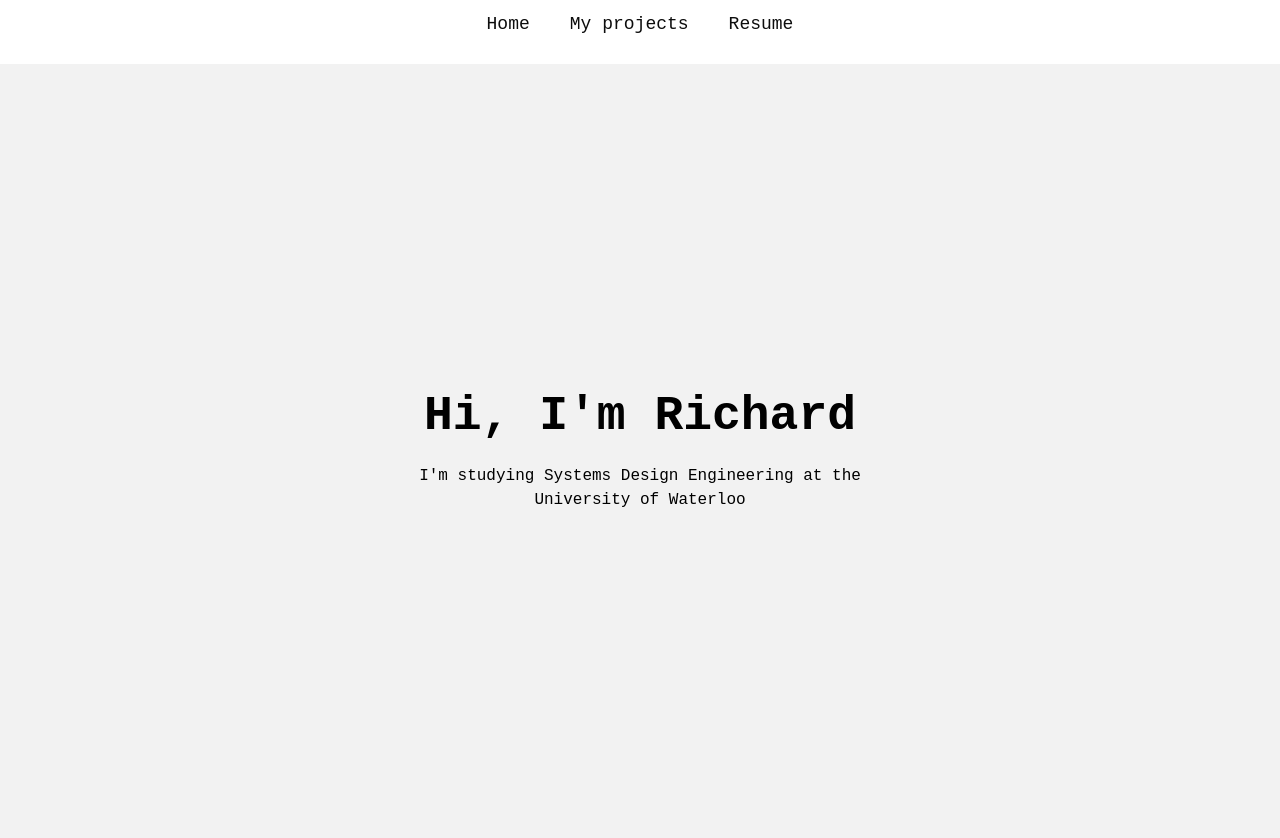
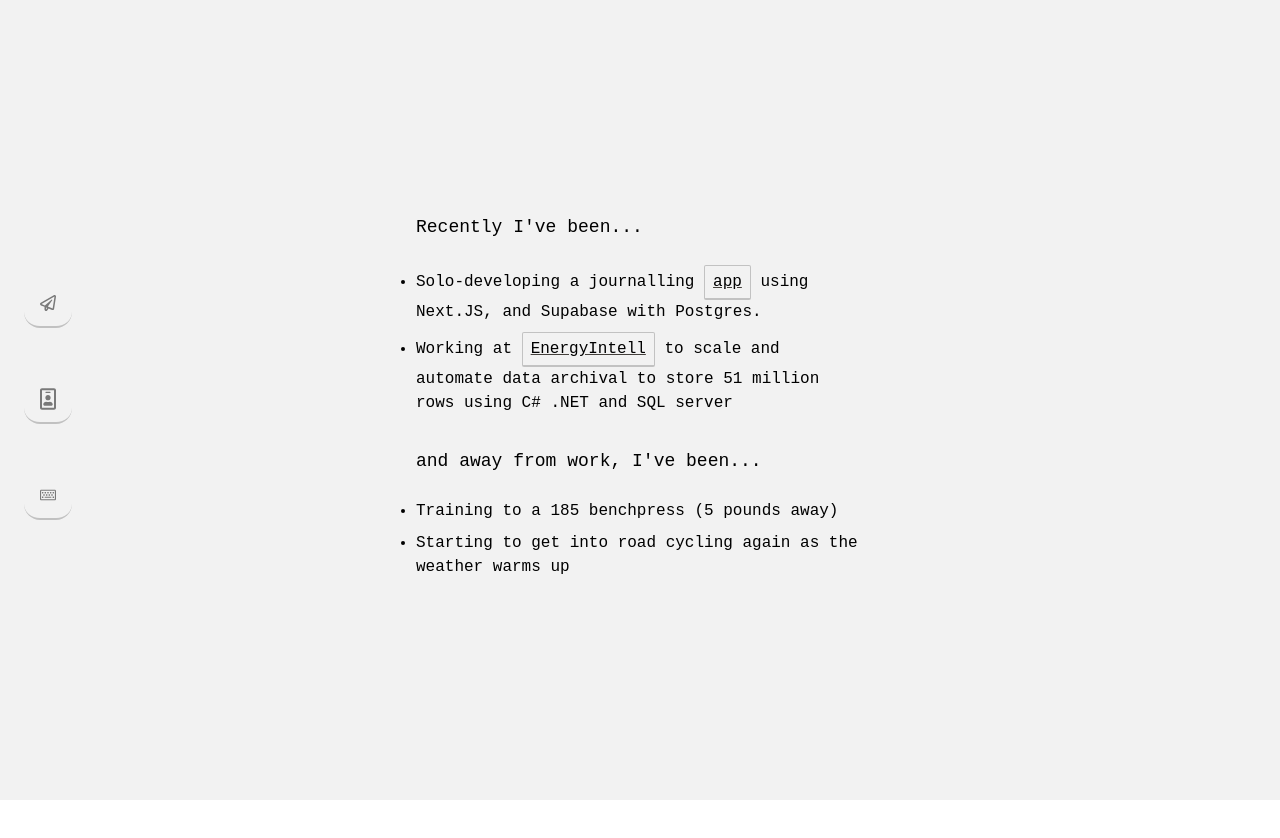
Before and after one commit to notzree/betterPersonalWebsite, a Next.js app: page /hero in a window 1280 px wide. Shown: the top 838 px of the page. After the commit the page ends 800 px from the top, so only its background shows below. Built offline with nearby package versions, Linux system fonts and the light colour scheme.

Commit message:
did some css

```diff
--- a/app/globals.css
+++ b/app/globals.css
@@ -5,3 +5,14 @@
 body {
     font-family: 'Inconsolata', monospace;
   }
+
+  @layer components {
+    .sidebar-icon {
+      @apply relative flex items-center justify-center h-12 w-12 my-6 mx-auto
+       hover:bg-stone-400 rounded-2xl hover:rounded-xl transition-all duration-300 ease-linear cursor-pointer;
+    }
+    .sidebar-tooltip {
+      @apply absolute w-auto p-2 m-2 min-w-max left-14 rounded-md text-xs
+      transition-all duration-100 scale-0 origin-left text-slate-900
+    }
+  }
--- a/app/hero/layout.jsx
+++ b/app/hero/layout.jsx
@@ -1,14 +1,8 @@
+import { FaRegIdBadge, FaRegPaperPlane, FaRegKeyboard } from "react-icons/fa";
+
 export default function DashboardLayout({ children }) {
   return (
     <section>
-        <div className="tabs justify-center text-primary mb-4">
-          <button className='tab tab-lg hover:scale-125 transition ease-in-out hover:-translate-y-1 text-primary'>Home </button>
-          <button className='tab tab-lg  hover:scale-125 transition ease-in-out hover:-translate-y-1 text-primary'>My projects</button>
-          <button className='tab tab-lg  hover:scale-125 transition ease-in-out hover:-translate-y-1 text-primary'>Resume  </button>
-        </div>
-
-
-
       {children}
     </section>
   );
--- a/app/hero/page.jsx
+++ b/app/hero/page.jsx
@@ -1,20 +1,66 @@
+"use client";
 import { PageWrapper } from "@/components/page-wrapper";
+import { motion } from "framer-motion";
+import { FaRegIdBadge, FaRegPaperPlane, FaRegKeyboard } from "react-icons/fa";
 import Link from "next/link";
 export default function Home() {
   return (
     <PageWrapper>
-      <main>
-        <div className="hero min-h-screen bg-base-200 overflow-hidden">
-          <div className="hero-content text-center">
+
+      <main className="min-h-screen flex bg-base-300">
+        <div className=" min-w-max h-screen fixed top-0 left-0  flex flex-col items-start justify-center pl-6">
+          <div className="sidebar-icon tab tab-bordered group">
+            <FaRegPaperPlane size="24" />
+            <span className="sidebar-tooltip group-hover:scale-100">
+              Introduction
+            </span>
+          </div>
+
+          <div className="sidebar-icon tab tab-bordered group">
+            <FaRegIdBadge size="24" />
+            <span className="sidebar-tooltip group-hover:scale-100">About me</span>
+          </div>
+
+          <div className="sidebar-icon tab tab-bordered group">
+            <FaRegKeyboard size="26" />
+            <span className="sidebar-tooltip group-hover:scale-100">My projects</span>
+          </div>
+        </div>
+
+        <div className="snap-y snap-mandatory h-screen w-screen overflow-y-scroll">
+        <div className="hero min-h-screen bg-base-200 snap-start">
+          <div className="hero-content ">
             <div className="max-w-md">
-              <h1 className="text-5xl font-bold">Hi, I'm Richard</h1>
-              <p className="py-6">
-                {" "}
-                I'm studying Systems Design Engineering at the University of
-                Waterloo
-              </p>
+              <motion.div className="">
+                <h2 className="mb-6 text-lg">Recently I&apos;ve been...</h2>
+                <ul className="list-disc ">
+                  <li>
+                    Solo-developing a journalling&nbsp;
+                    <span className="underline decoration-stone-700"><a href="https://zeno-jcn.vercel.app/" target="_blank" className="kbd hover:bg-stone-400 transition-all duration-150">
+                    app
+                    </a></span>
+                    &nbsp;using Next.JS, and Supabase with Postgres.
+                  </li>
+                  <li className="py-2">
+                    Working at&nbsp;<span className="underline decoration-stone-700">
+                    <a href="https://www.energyintell.com/" target="_blank" className="kbd hover:bg-stone-400 transition-all duration-150">
+                    EnergyIntell
+                    </a></span>
+                    &nbsp;to scale and automate data archival to store 51 million rows using C# .NET and SQL server
+                  </li>
+                </ul>
+                <h2 className="my-6 text-lg">and away from work, I&apos;ve been...</h2>
+                <ul class="list-disc ">
+              <li className="">Training to a 185 benchpress (5 pounds away)</li>
+              <li className="py-2">Starting to get into road cycling again as the weather warms up</li>
+            </ul>
+              </motion.div>
             </div>
           </div>
+        </div>
+        <section className="snap-start bg-teal-200 w-screen h-screen">
+          <p>test</p>
+        </section>
         </div>
       </main>
     </PageWrapper>
--- a/app/page.jsx
+++ b/app/page.jsx
@@ -5,15 +5,18 @@ import Link from "next/link";
 import { PageWrapper } from "@/components/page-wrapper";
 export default function Home() {
   return (
-      <PageWrapper>
-        <main className="overflow-hidden">
+      <PageWrapper >
+        <main className="">
           <div className="hero min-h-screen bg-base-200 overflow-hidden">
             <div className="hero-content text-center">
               <div className="max-w-md">
                 <h1 className="text-5xl font-bold">Hi, I'm Richard</h1>
                 <p className="py-6">
                   {" "}
-                  I'm studying Systems Design Engineering at the University of
+                  I'm a fullstack developer studying&nbsp;
+                  <span className="underline decoration-accent h-5">Systems Design Engineering</span>
+
+                  &nbsp;at the University of
                   Waterloo
                 </p>
                 <Link
--- a/components/page-wrapper.jsx
+++ b/components/page-wrapper.jsx
@@ -1,37 +1,44 @@
 "use client";
 import classNames from "classnames";
-import { AnimatePresence, motion } from "framer-motion";
+import { AnimatePresence, motion,  } from "framer-motion";
 import { useRouter } from 'next/navigation';
 export const PageWrapper = ({
   children,
   className,
+
 }) =>{
     const router = useRouter();
+    const pageWrapperVariants =
+    {
+      initialState: {
+        opacity: 0,
 
-    return (
-        <AnimatePresence mode="wait">
+      },
+      animateState: {
+        opacity: 1,
+
+      },
+      exitState: {
+
+      },
+    };
+
+   return (
+    <AnimatePresence mode="wait">
     <motion.div
+
       key={router.route}
       initial="initialState"
       animate="animateState"
-      exit="existState"
+      exit="exitState"
       transition={{
         duration:0.75,
       }}
-      variants={{
-        initialState: {
-          opacity: 0
-        },
-        animateState: {
-          opacity: 1
-        },
-        existState: {
-
-        }
-      }}
+      variants={pageWrapperVariants}
     >
     {children}
   </motion.div>
   </AnimatePresence>
     )
+
 }
--- a/package.json
+++ b/package.json
@@ -18,7 +18,8 @@
     "next": "13.1.2",
     "next-google-fonts": "^2.2.0",
     "react": "18.2.0",
-    "react-dom": "18.2.0"
+    "react-dom": "18.2.0",
+    "react-icons": "^4.7.1"
   },
   "devDependencies": {
     "autoprefixer": "^10.4.13",
```
Also changed, not shown: 1 other file (tests, documents, lock files or other folders). Lines whose indentation alone changed are shown as unchanged.
